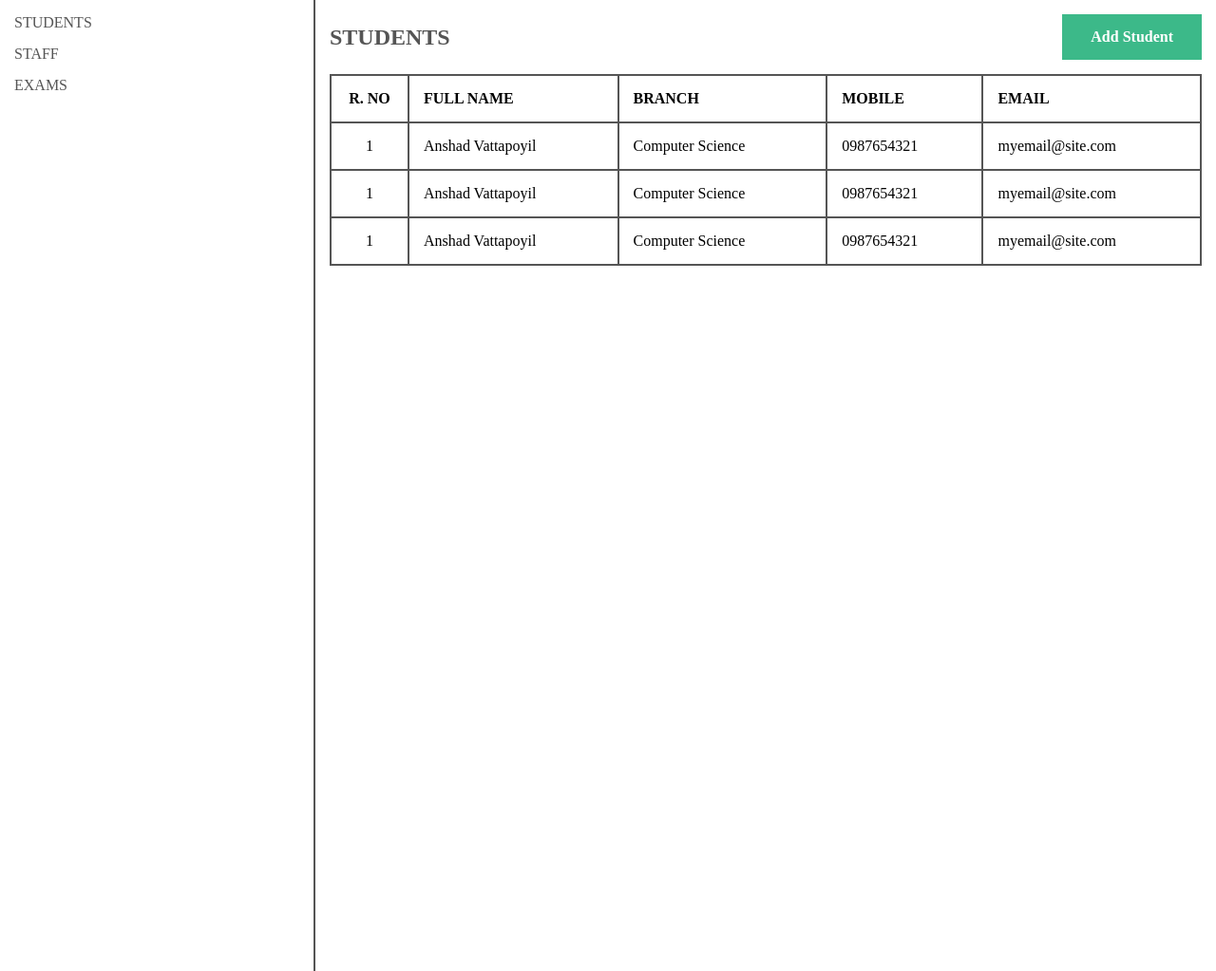
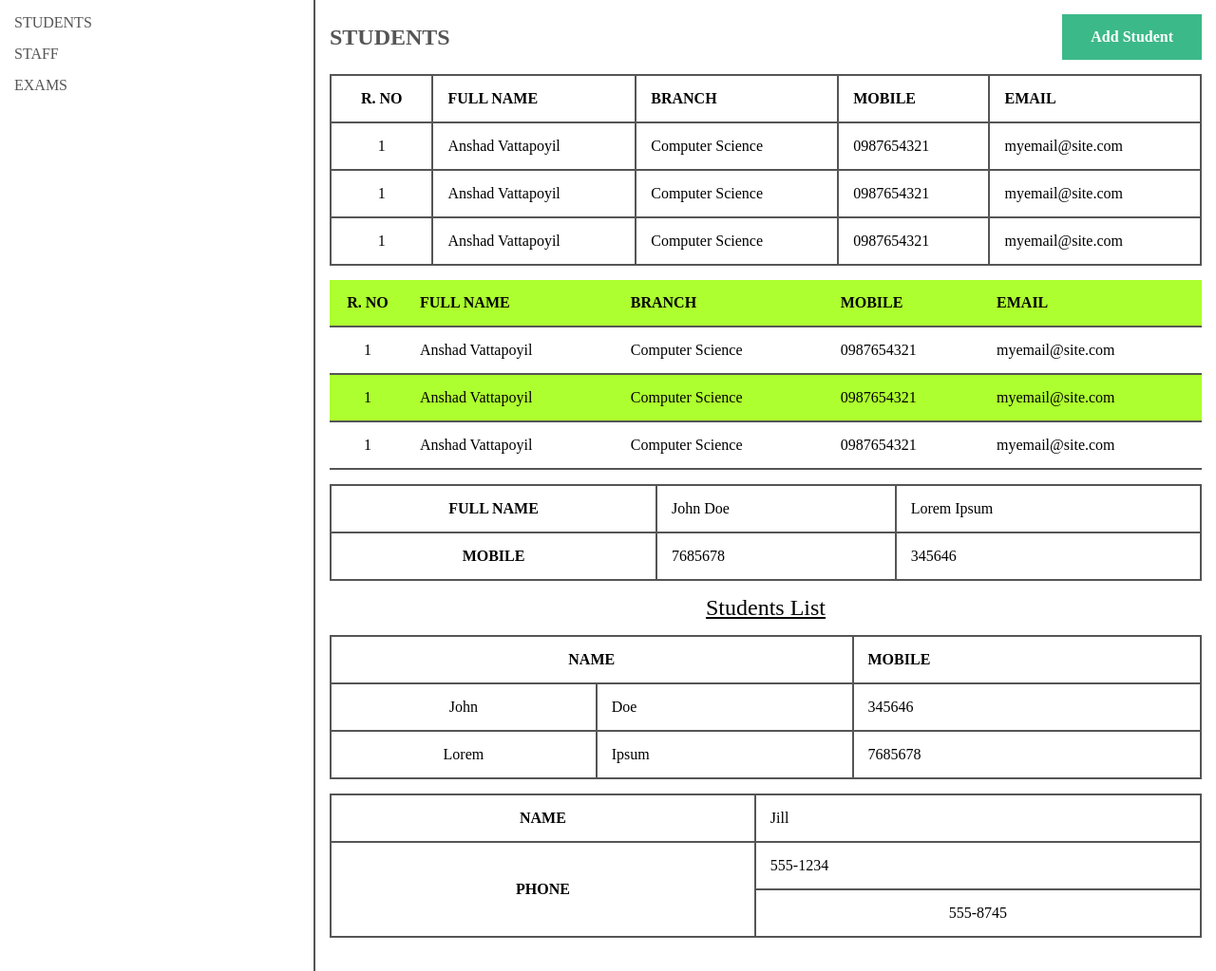
Before and after one commit to anshad/betasquirrel-tasks, a PHP site: page /task-5/index.html in a window 1280 px wide. Shown: the part 82-1105 px from the top of the page at 95% size. Run offline with PHP 8.4, Linux system fonts and the light colour scheme.

Commit message:
Add style for tables

```diff
--- a/task-5/css/style.css
+++ b/task-5/css/style.css
@@ -62,6 +62,7 @@ nav a {
   height: 100%;
   width: calc(100% - 362px);
   padding: 15px;
+  overflow-y: auto;
 }
 .heading {
   display: flex;
@@ -89,11 +90,17 @@ table {
   width: 100%;
   margin-top: 15px;
 }
-table,
-th,
-td {
+table.list-table,
+.list-table th,
+.list-table td {
   border: 2px solid #555;
   border-collapse: collapse;
+}
+table.colored-table {
+  border-collapse: collapse;
+}
+.colored-table tr {
+  border-bottom: 2px solid #555 !important;
 }
 th {
   text-transform: uppercase;
@@ -108,3 +115,29 @@ td,
 th {
   padding: 15px;
 }
+caption {
+  padding-bottom: 15px;
+  font-size: 24px;
+  text-decoration: underline;
+}
+.list-table th:first-child,
+.list-table td:first-child {
+  width: auto;
+}
+.colored-table tr:nth-child(odd) {
+  background-color: greenyellow;
+}
+.list-table tr:hover {
+  background-color: #3cb989;
+  cursor: pointer;
+}
+
+@media only screen and (max-width: 767px) {
+  .sidebar {
+    display: none;
+  }
+  .content {
+    width: calc(100% - 30px);
+    overflow-x: auto;
+  }
+}
--- a/task-5/index.html
+++ b/task-5/index.html
@@ -31,7 +31,7 @@
           <a href="#" class="link-btn">Add Student</a>
         </div>
         <div class="table-container">
-          <table>
+          <table class="list-table">
             <tr>
               <th>R. No</th>
               <th>Full Name</th>
@@ -61,6 +61,80 @@
               <td>myemail@site.com</td>
             </tr>
           </table>
+          <table class="colored-table">
+            <tr>
+              <th>R. No</th>
+              <th>Full Name</th>
+              <th>Branch</th>
+              <th>Mobile</th>
+              <th>Email</th>
+            </tr>
+            <tr>
+              <td>1</td>
+              <td>Anshad Vattapoyil</td>
+              <td>Computer Science</td>
+              <td>0987654321</td>
+              <td>myemail@site.com</td>
+            </tr>
+            <tr>
+              <td>1</td>
+              <td>Anshad Vattapoyil</td>
+              <td>Computer Science</td>
+              <td>0987654321</td>
+              <td>myemail@site.com</td>
+            </tr>
+            <tr>
+              <td>1</td>
+              <td>Anshad Vattapoyil</td>
+              <td>Computer Science</td>
+              <td>0987654321</td>
+              <td>myemail@site.com</td>
+            </tr>
+          </table>
+          <table class="list-table">
+            <tr>
+              <th>Full Name</th>
+              <td>John Doe</td>
+              <td>Lorem Ipsum</td>
+            </tr>
+            <tr>
+              <th>Mobile</th>
+              <td>7685678</td>
+              <td>345646</td>
+            </tr>
+          </table>
+          <table class="list-table">
+            <caption>
+              Students List
+            </caption>
+            <tr>
+              <th colspan="2">Name</th>
+              <th>Mobile</th>
+            </tr>
+            <tr>
+              <td>John</td>
+              <td>Doe</td>
+              <td>345646</td>
+            </tr>
+            <tr>
+              <td>Lorem</td>
+              <td>Ipsum</td>
+              <td>7685678</td>
+            </tr>
+          </table>
+          <table class="list-table" style="margin-bottom: 50px">
+            <tr>
+              <th>Name</th>
+              <td>Jill</td>
+            </tr>
+            <tr>
+              <th rowspan="2">Phone</th>
+              <td>555-1234</td>
+            </tr>
+            <tr>
+              <td>555-8745</td>
+            </tr>
+          </table>
         </div>
       </div>
     </div>
```
